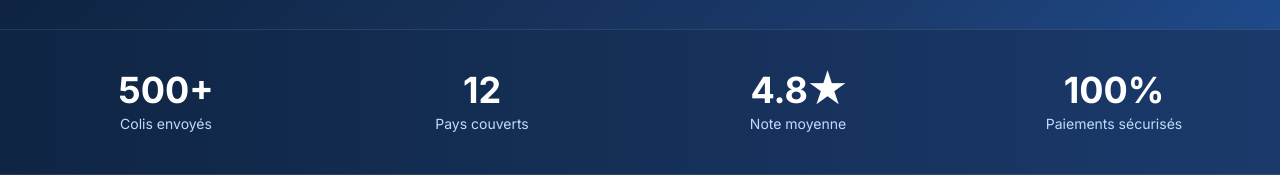
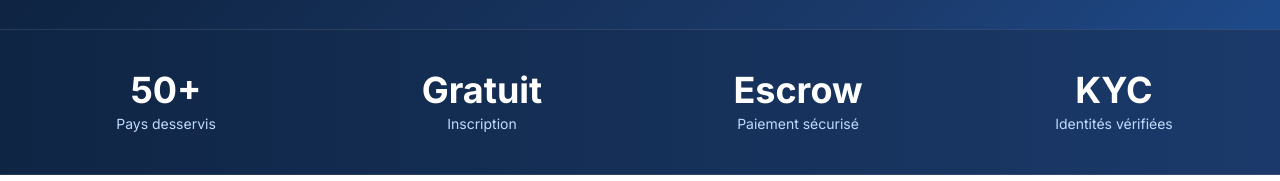
Before and after one commit to kasse222/gp-valise-front, a React (Vite) app: page / in a window 1280 px wide. Shown: the part 771-952 px from the top of the page. Built offline with nearby package versions, Linux system fonts and the light colour scheme; no server answers.

Commit message:
fix(landing): stats honnêtes — 50+ pays, Gratuit, Escrow, KYC

```diff
--- a/src/pages/public/LandingPage.tsx
+++ b/src/pages/public/LandingPage.tsx
@@ -358,10 +358,10 @@ export default function LandingPage() {
         className="border-y border-white/10">
         <div className="max-w-7xl mx-auto px-4 sm:px-6 py-10">
           <div className="grid grid-cols-2 sm:grid-cols-4 gap-8">
-            <Stat value="500+" label="Colis envoyés" />
-            <Stat value="12"   label="Pays couverts" />
-            <Stat value="4.8★" label="Note moyenne" />
-            <Stat value="100%" label="Paiements sécurisés" />
+            <Stat value="50+"     label="Pays desservis" />
+            <Stat value="Gratuit" label="Inscription" />
+            <Stat value="Escrow"  label="Paiement sécurisé" />
+            <Stat value="KYC"     label="Identités vérifiées" />
           </div>
         </div>
       </section>
```
